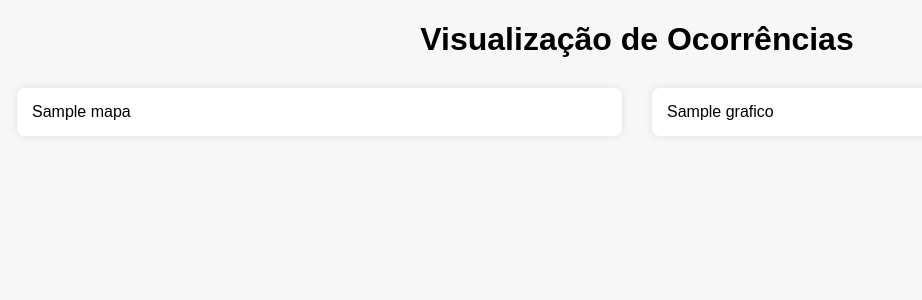
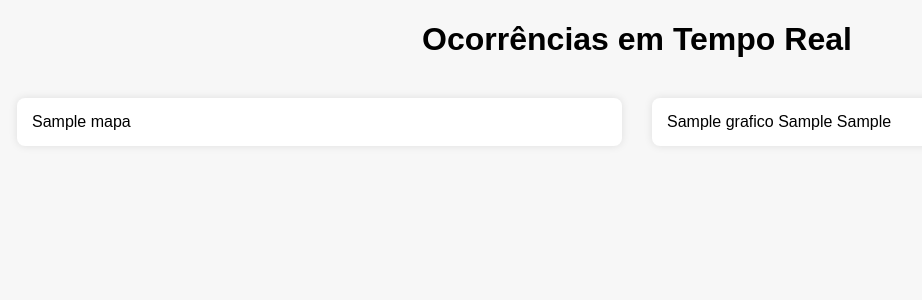
Before and after one commit to miguelt007/prociv3dscout, a Flask app: template templates/index.html in a window 1280 px wide. Shown: the top 300 px of the page, without its empty margins (3-925 px from the left). Run offline with Flask 3, Linux system fonts and the light colour scheme; the template is opened without the code that fills it: most values are stand-ins (such as "Sample title", 1, 10 or a date in 2020).

Commit message:
novo index.html

```diff
--- a/templates/index.html
+++ b/templates/index.html
@@ -2,7 +2,7 @@
 <html lang="pt">
 <head>
     <meta charset="UTF-8">
-    <title>Ocorrências - Mapa e Gráfico</title>
+    <title>Dashboard de Ocorrências</title>
     <style>
         body {
             font-family: Arial, sans-serif;
@@ -12,42 +12,71 @@
 
         h1 {
             text-align: center;
-            margin-bottom: 30px;
+            margin-bottom: 40px;
         }
 
         .container {
             display: flex;
             gap: 30px;
+            flex-wrap: wrap;
         }
 
-        .mapa, .grafico {
+        .mapa, .grafico-container {
             flex: 1;
+            max-width: 48%;
             background-color: #fff;
             padding: 15px;
             border-radius: 8px;
             box-shadow: 0 0 8px rgba(0,0,0,0.1);
         }
 
-        .mapa {
-            max-width: 50%;
+        .grafico-container {
+            display: flex;
+            flex-direction: column;
+            gap: 25px;
         }
 
-        .grafico {
-            max-width: 50%;
+        iframe {
+            width: 100%;
+            border: none;
+        }
+
+        .grafico-container iframe {
+            height: 400px;
+        }
+
+        .mapa iframe {
+            height: 800px !important;
+        }
+
+        @media (max-width: 900px) {
+            .container {
+                flex-direction: column;
+            }
+
+            .mapa, .grafico-container {
+                max-width: 100%;
+            }
         }
     </style>
 </head>
 <body>
-    <h1>Visualização de Ocorrências</h1>
+    <h1>Ocorrências em Tempo Real</h1>
     <div class="container">
-        <!-- Mapa gerado com Plotly -->
+        <!-- Mapa Interativo -->
         <div class="mapa">
             {{ mapa|safe }}
         </div>
 
-        <!-- Gráfico temporal -->
-        <div class="grafico">
+        <!-- Vários Gráficos -->
+        <div class="grafico-container">
             {{ grafico|safe }}
+            {% if grafico2 %}
+                {{ grafico2|safe }}
+            {% endif %}
+            {% if grafico3 %}
+                {{ grafico3|safe }}
+            {% endif %}
         </div>
     </div>
 </body>
```
